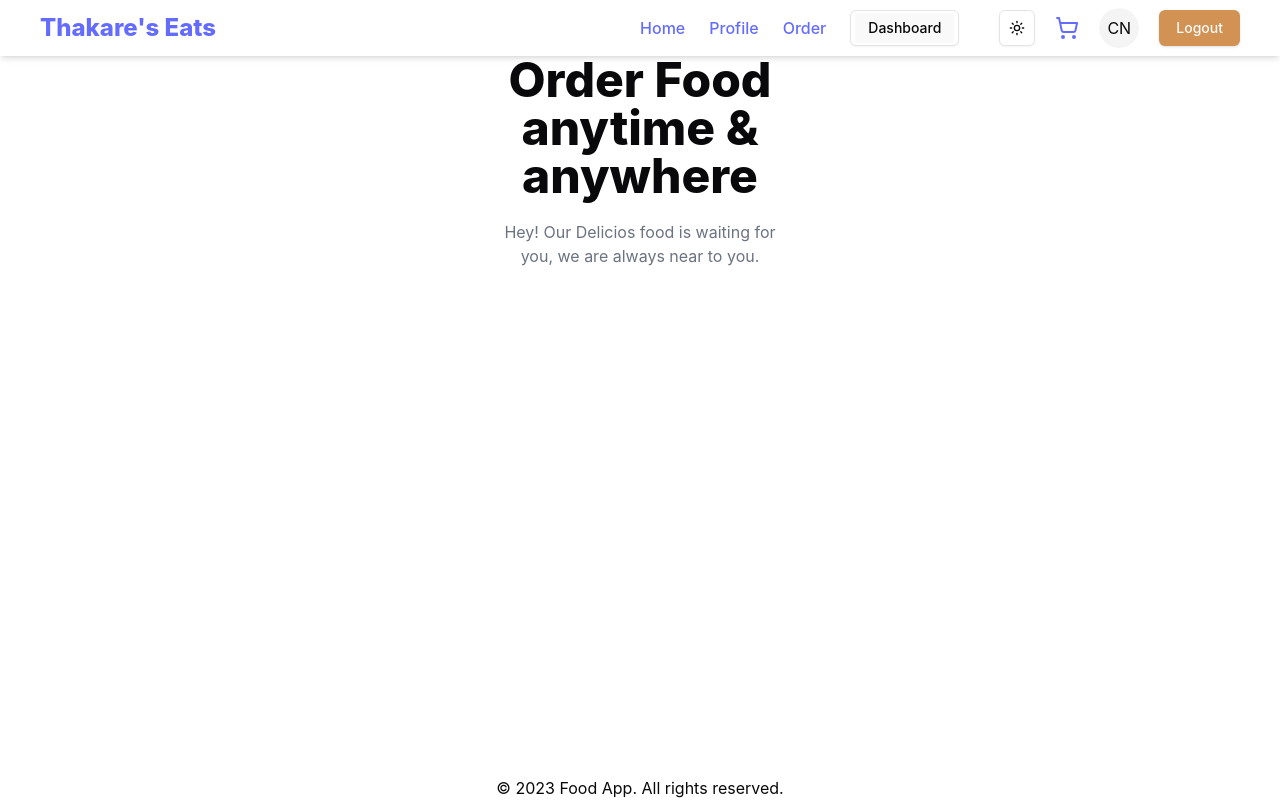
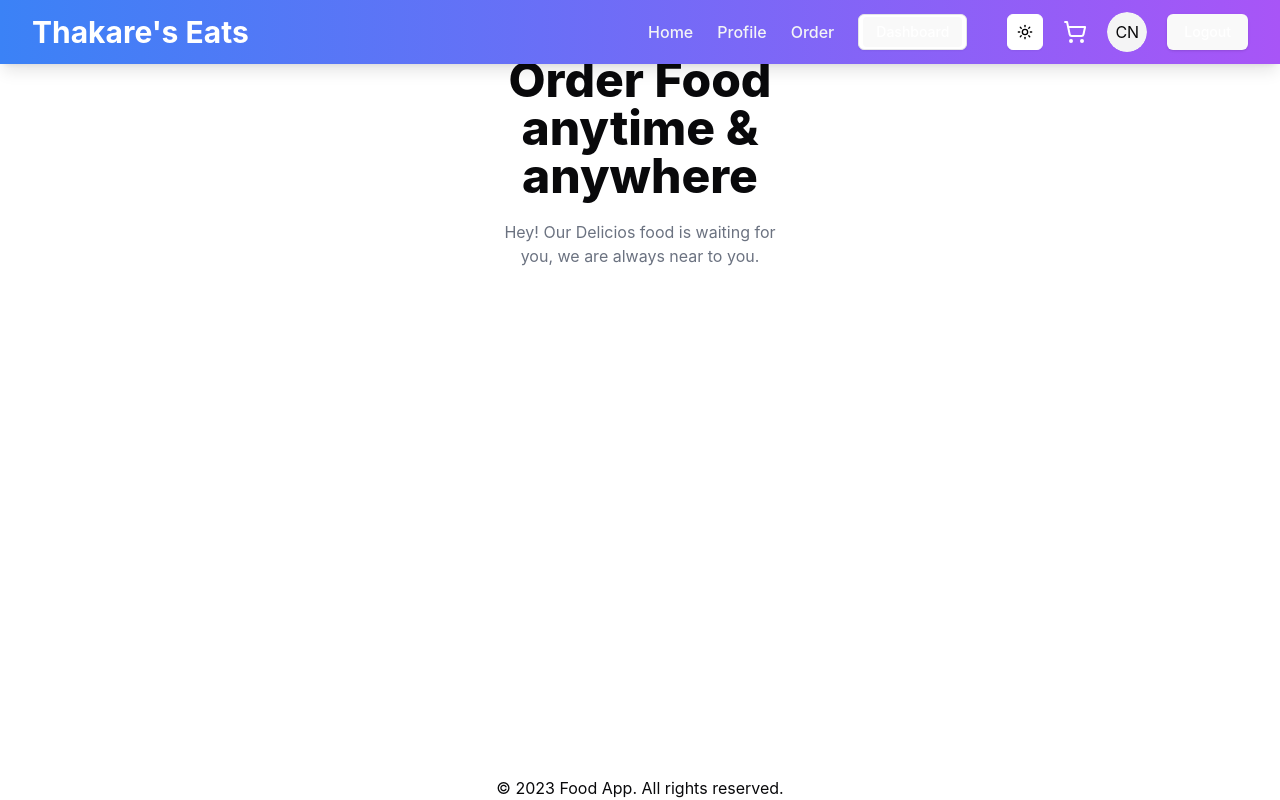
Before and after one commit to akshaysthakare/Restaurant-Website, a React (Vite) app in the folder client/: page / in a window 1280 px wide. Built offline with nearby package versions, Linux system fonts and the light colour scheme.

Commit message:
changed the navbar and footer styling to look attractive and fixed some common bugs

```diff
--- a/client/src/components/Footer.tsx
+++ b/client/src/components/Footer.tsx
@@ -1,4 +1,3 @@
-
 const Footer = () => {
   return (
     <footer>
--- a/client/src/components/Navbar.tsx
+++ b/client/src/components/Navbar.tsx
@@ -15,8 +15,7 @@ import {
   SheetHeader,
   SheetTitle,
   SheetTrigger,
-} from "@/components/ui/sheet"
-
+} from "@/components/ui/sheet";
 import { DropdownMenu, DropdownMenuContent, DropdownMenuItem, DropdownMenuTrigger } from "./ui/dropdown-menu";
 import { Button } from "./ui/button";
 import { HandPlatter, Loader2, Menu, Moon, PackageCheck, ShoppingCart, SquareMenu, Sun, User, UtensilsCrossed } from "lucide-react";
@@ -27,22 +26,22 @@ const Navbar = () => {
   const admin = true;
   const loading = false;
   return (
-    <div className="fixed top-0 left-0 w-full bg-white shadow-md z-50">
-      <div className="max-w-auto mx-10">
-        <div className="flex items-center justify-between h-14">
+    <div className="fixed top-0 left-0 w-full bg-gradient-to-r from-blue-500 to-purple-500 shadow-lg z-50 transition-all duration-300">
+      <div className="max-w-7xl mx-auto px-4 sm:px-6 lg:px-8">
+        <div className="flex items-center justify-between h-16">
           <Link to="/">
-            <h1 className="font-bold md:font-extrabold text-2xl">Thakare's Eats</h1>
+            <h1 className="font-bold text-white text-3xl hover:text-gray-200 transition-colors duration-300">Thakare's Eats</h1>
           </Link>
           <div className="hidden md:flex items-center gap-10">
-            <div className="hidden md:flex items-center gap-6">
-              <Link to="/">Home</Link>
-              <Link to="/profile">Profile</Link>
-              <Link to="/order/status">Order</Link>
+            <div className="hidden md:flex items-center gap-6 text-white">
+              <Link to="/" className="text-gray-100 hover:text-gray-200 transition-colors duration-300">Home</Link>
+              <Link to="/profile" className="text-gray-100 hover:text-gray-200 transition-colors duration-300">Profile</Link>
+              <Link to="/order/status" className="text-gray-100 hover:text-gray-200 transition-colors duration-300">Order</Link>
 
               {admin && (
                 <Menubar>
                   <MenubarMenu>
-                    <MenubarTrigger>Dashboard</MenubarTrigger>
+                    <MenubarTrigger className="hover:text-gray-200 transition-colors duration-300">Dashboard</MenubarTrigger>
                     <MenubarContent>
                       <Link to="/admin/restaurant">
                         <MenubarItem>Restaurant</MenubarItem>
@@ -62,7 +61,7 @@ const Navbar = () => {
               <div>
                 <DropdownMenu>
                   <DropdownMenuTrigger asChild>
-                    <Button variant="outline" size="icon">
+                    <Button variant="outline" size="icon" className="text-black  border-white">
                       <Sun className="h-[1.2rem] w-[1.2rem] rotate-0 scale-100 transition-all dark:-rotate-90 dark:scale-0" />
                       <Moon className="absolute h-[1.2rem] w-[1.2rem] rotate-90 scale-0 transition-all dark:rotate-0 dark:scale-100" />
                       <span className="sr-only">Toggle theme</span>
@@ -78,7 +77,7 @@ const Navbar = () => {
                   </DropdownMenuContent>
                 </DropdownMenu>
               </div>
-              <Link to="/cart" className="relative cursor-pointer">
+              <Link to="/cart" className="relative cursor-pointer text-white hover:text-gray-200 transition-colors duration-300">
                 <ShoppingCart />
                 {/* <Button size={'icon'} className="absolute -insit-y-3 left-2 botton-4 text-xs rounded-full h-4 w-4 bg-red-500 hover:bg-red-500">5</Button> */}
               </Link>
@@ -93,12 +92,12 @@ const Navbar = () => {
               <div>
                 {
                   loading ? (
-                    <Button disabled className="bg-orange hover:bg-hoverOrange">
+                    <Button disabled className="bg-orange-500 hover:bg-orange-600 text-white">
                       <Loader2 className="mr-2 h-4 w-4 animate-spin" />
                       Please Wait
                     </Button>
                   ) : (
-                    <Button className="bg-orange hover:bg-hoverOrange">Logout</Button>
+                    <Button className="bg-orange-500 hover:bg-orange-600 text-white">Logout</Button>
                   )
                 }
               </div>
@@ -116,27 +115,25 @@ const Navbar = () => {
 
 export default Navbar;
 
-
 const MobileNavBar = () => {
-  // const { user, logout, loading } = useUserStore();
   const loading = false;
   return (
     <Sheet>
       <SheetTrigger asChild>
         <Button
           size={"icon"}
-          className="rounded-full bg-gray-200 text-black hover:bg-gray-200"
+          className="rounded-full bg-gray-200 text-black hover:bg-gray-300"
           variant="outline"
         >
           <Menu size={"18"} />
         </Button>
       </SheetTrigger>
-      <SheetContent className="flex flex-col">
+      <SheetContent className="flex flex-col bg-gradient-to-r from-blue-500 to-purple-500 text-white">
         <SheetHeader className="flex flex-row items-center justify-between mt-2">
           <SheetTitle>Thakare's Eats</SheetTitle>
           <DropdownMenu>
             <DropdownMenuTrigger asChild>
-              <Button variant="outline" size="icon">
+              <Button variant="outline" size="icon" className="text-black border-white">
                 <Sun className="h-[1.2rem] w-[1.2rem] rotate-0 scale-100 transition-all dark:-rotate-90 dark:scale-0" />
                 <Moon className="absolute h-[1.2rem] w-[1.2rem] rotate-90 scale-0 transition-all dark:rotate-0 dark:scale-100" />
                 <span className="sr-only">Toggle theme</span>
@@ -157,7 +154,7 @@ const MobileNavBar = () => {
         <SheetDescription className="flex-1">
           <Link
             to="/profile"
-            className="flex items-center gap-4 hover:bg-gray-200 px-3 py-2 rounded-lg cursor-pointer hover:text-gray-900 font-medium"
+            className="flex items-center gap-4 hover:bg-gray-200 px-3 py-2 rounded-lg cursor-pointer text-gray-900 hover:text-gray-900 font-medium"
           >
             <User />
             <span>Profile</span>
@@ -165,7 +162,7 @@ const MobileNavBar = () => {
 
           <Link
             to="/order/status"
-            className="flex items-center gap-4 hover:bg-gray-200 px-3 py-2 rounded-lg cursor-pointer hover:text-gray-900 font-medium"
+            className="flex items-center gap-4 hover:bg-gray-200 px-3 py-2 rounded-lg cursor-pointer text-gray-900 hover:text-gray-900 font-medium"
           >
             <HandPlatter />
             <span>Order</span>
@@ -173,16 +170,15 @@ const MobileNavBar = () => {
 
           <Link
             to="/cart"
-            className="flex items-center gap-4 hover:bg-gray-200 px-3 py-2 rounded-lg cursor-pointer hover:text-gray-900 font-medium"
+            className="flex items-center gap-4 hover:bg-gray-200 px-3 py-2 rounded-lg cursor-pointer text-gray-900 hover:text-gray-900 font-medium"
           >
             <ShoppingCart />
             <span>Cart (0)</span>
           </Link>
 
-
           <Link
             to="/admin/menu"
-            className="flex items-center gap-4 hover:bg-gray-200 px-3 py-2 rounded-lg cursor-pointer hover:text-gray-900 font-medium"
+            className="flex items-center gap-4 hover:bg-gray-200 px-3 py-2 rounded-lg cursor-pointer text-gray-900 hover:text-gray-900 font-medium"
           >
             <SquareMenu />
             <span>Menu</span>
@@ -190,7 +186,7 @@ const MobileNavBar = () => {
 
           <Link
             to="/admin/restaurant"
-            className="flex items-center gap-4 hover:bg-gray-200 px-3 py-2 rounded-lg cursor-pointer hover:text-gray-900 font-medium"
+            className="flex items-center gap-4 hover:bg-gray-200 px-3 py-2 rounded-lg cursor-pointer text-gray-900 hover:text-gray-900 font-medium"
           >
             <UtensilsCrossed />
             <span>Restaurant</span>
@@ -198,16 +194,15 @@ const MobileNavBar = () => {
 
           <Link
             to="/admin/orders"
-            className="flex items-center gap-4 hover:bg-gray-200 px-3 py-2 rounded-lg cursor-pointer hover:text-gray-900 font-medium"
+            className="flex items-center gap-4 hover:bg-gray-200 px-3 py-2 rounded-lg cursor-pointer text-gray-900 hover:text-gray-900 font-medium"
           >
             <PackageCheck />
             <span>Restaurant Orders</span>
           </Link>
-
         </SheetDescription>
 
         <SheetFooter className="flex flex-col gap-4">
-          <div className="flex flex-row items-center gap-2">
+          <div className="flex flex-row text-gray-900 items-center gap-3">
             <Avatar>
               <AvatarImage />
               <AvatarFallback>CN</AvatarFallback>
@@ -216,14 +211,14 @@ const MobileNavBar = () => {
           </div>
           <SheetClose asChild>
             {loading ? (
-              <Button className="bg-orange hover:bg-hoverOrange">
+              <Button className="bg-orange-500 hover:bg-orange-600 text-white">
                 <Loader2 className="mr-2 h-4 w-4 animate-spin" />
                 Please wait
               </Button>
             ) : (
               <Button
                 // onClick={logout}
-                className="bg-orange hover:bg-hoverOrange"
+                className="bg-orange-500 hover:bg-orange-600 text-white"
               >
                 Logout
               </Button>
@@ -232,6 +227,5 @@ const MobileNavBar = () => {
         </SheetFooter>
       </SheetContent>
     </Sheet>
-
-  )
-}
+  );
+};
```
